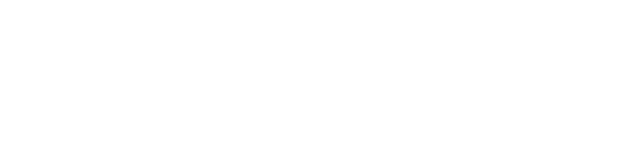
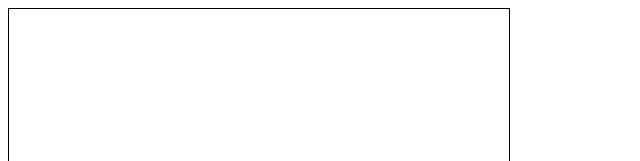
Before and after one commit to kionkina/ideal-octo-palm-tree, a plain HTML site: page index.html in a window 1280 px wide. Shown: the top 161 px of the page, without its empty margins (0-640 px from the left). Drawn offline with nearby package versions, Linux system fonts and the light colour scheme.

Commit message:
data obj and scale fxn

```diff
--- a/index.html
+++ b/index.html
@@ -2,9 +2,6 @@
 <html>
   <head>
     <meta charset="utf-8">
-    <style>
-        #slate { border: 1px solid black }
-    </style>
     <script src="http://d3js.org/d3.v3.min.js"></script>
   </head>
 
--- a/svg.js
+++ b/svg.js
@@ -2,3 +2,28 @@
 
 //creating SVG
 var svg = d3.select("body").append("svg");
+svg.attr("width", 500);
+svg.attr("height", 500);
+svg.attr("style", "border: 1px solid");
+
+var data = {
+    title: "Kitten Weight (oz) vs Kitten Age (days)",
+    data_source: "https://best1x.com/kitten-cat-growth-chart/",
+    y: [2.5, 3, 4.5, 6, 7.5, 8, 16, 24, 29, 35, 37, 65, 70],
+    x: [1, 5, 10, 14, 21, 28, 42, 56, 40, 84, 51, 112, 168],
+    description: "This scatter plot displays the correlation between kitten age and normal kitten weight. We used the lower bound in a range of normal cat weights for each age."
+};
+
+
+//Passing the data.x array as the second argument of apply() results in the function being called with all values in the array as parameters.
+//console.log(Math.max.apply(null, data.x));
+
+var scale = function(arr){
+    var ret =  parseInt( 500 / (Math.max.apply(null, arr) - Math.min.apply(null, arr)));
+    return ret;
+};
+
+console.log("x scale");
+console.log(scale(data.x));
+console.log("y scale");
+console.log(scale(data.y));
```
